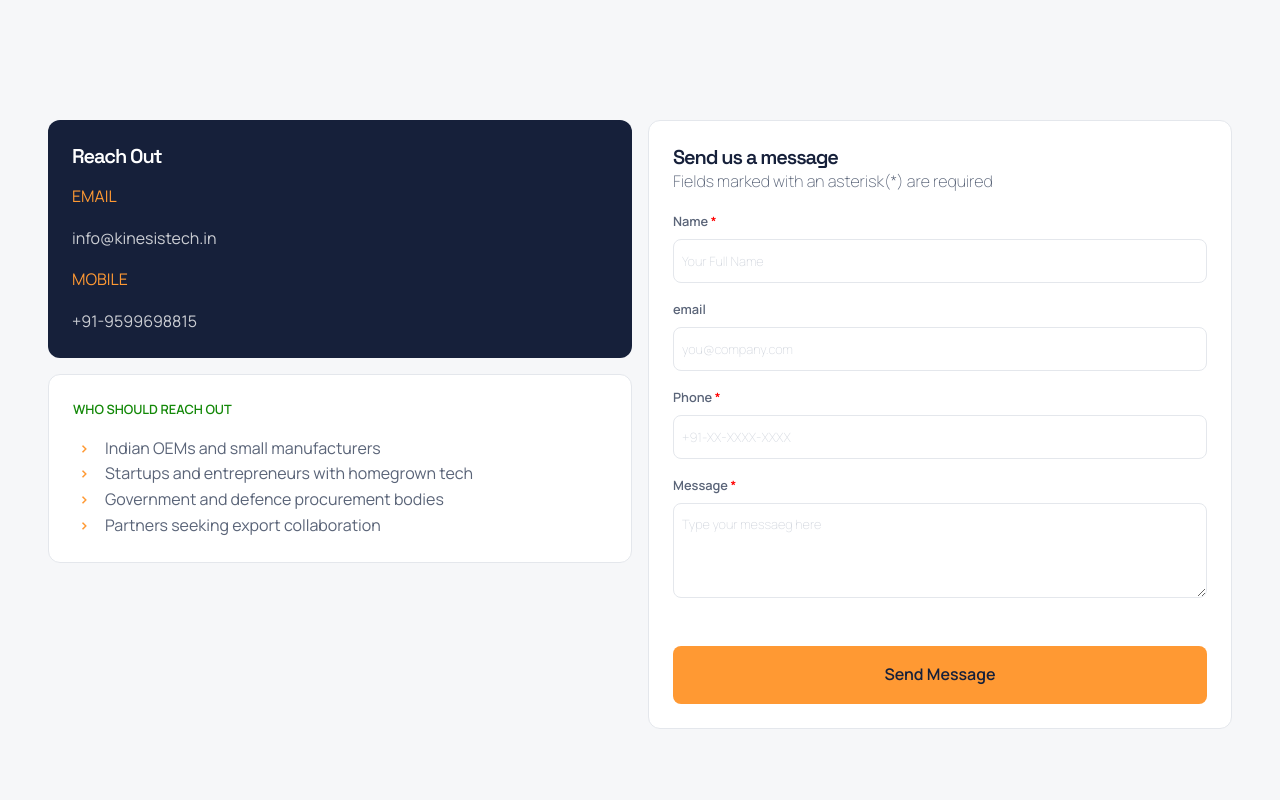
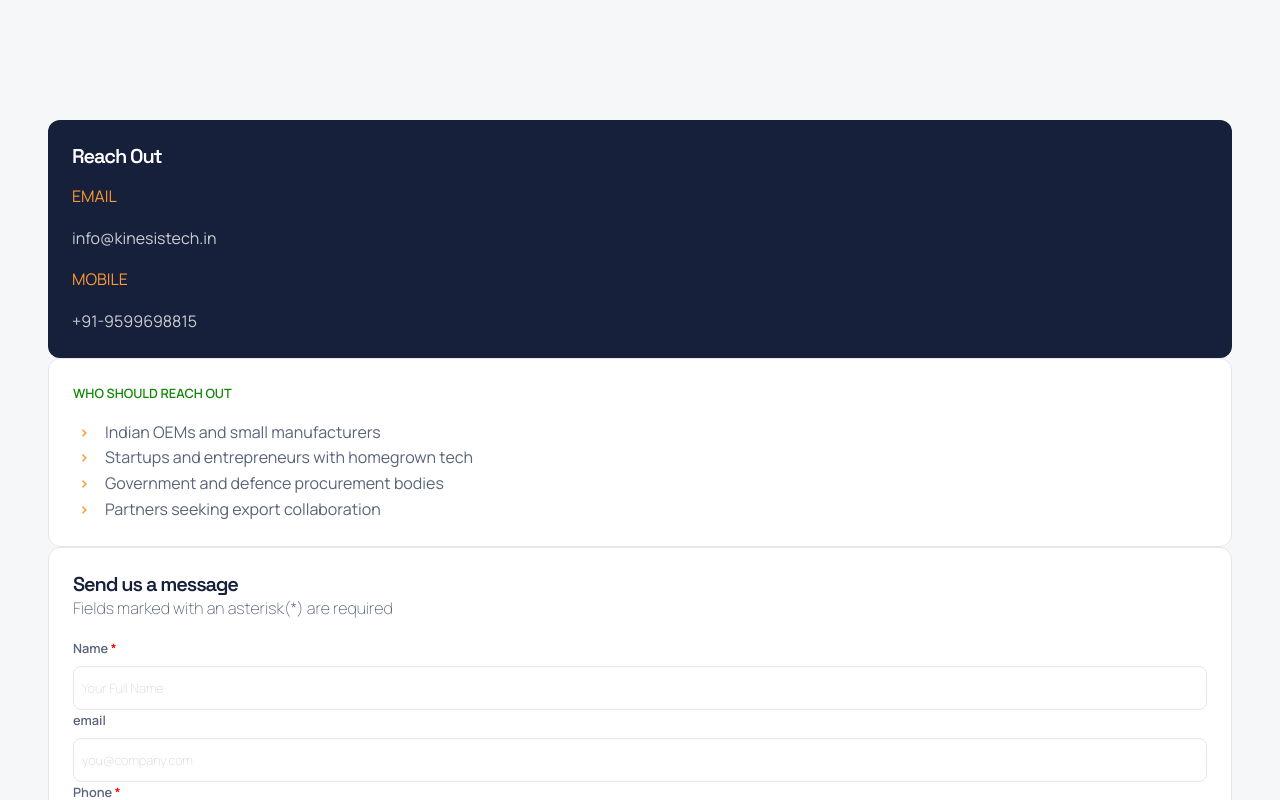
Before and after one commit to divyanshchahar/kinesis, a Next.js app: page /contactus in a window 1280 px wide. Shown: the part 720-1520 px from the top of the page. Built offline with nearby package versions, Linux system fonts and the light colour scheme.

Commit message:
updated stylesheet

```diff
--- a/src/app/contactus/page.module.css
+++ b/src/app/contactus/page.module.css
@@ -29,10 +29,6 @@
     color: var(--color-green-1);
 }
 
-.boldFont {
-    font-weight: var(--font-weight-bold);
-}
-
 .formContainer {
     display: flex;
     flex-direction: column;
@@ -49,38 +45,15 @@
     color: var(--color-heading);
 }
 
-.block {
-    display: block;
-    width: 100%;
-}
+/*.flex {*/
+/*    display: flex;*/
+/*    flex-direction: column;*/
+/*}*/
 
-.flex {
-    display: flex;
-    flex-direction: column;
-}
-
-.gap2 {
-    gap: var(--dimension-2);
-}
-
-.centeredTExt {
+.centeredText {
     text-align: center;
     margin-top: var(--dimension-4);
 }
-
-.responsiveFlexContainer {
-    display: flex;
-    flex-direction: column;
-}
-
-
-@media screen and (min-width: 480px) {
-    .responsiveFlexContainer {
-        flex-direction: row;
-        flex-wrap: wrap;
-    }
-}
-
 
 .minWidth431 {
     width: 100%;
```
